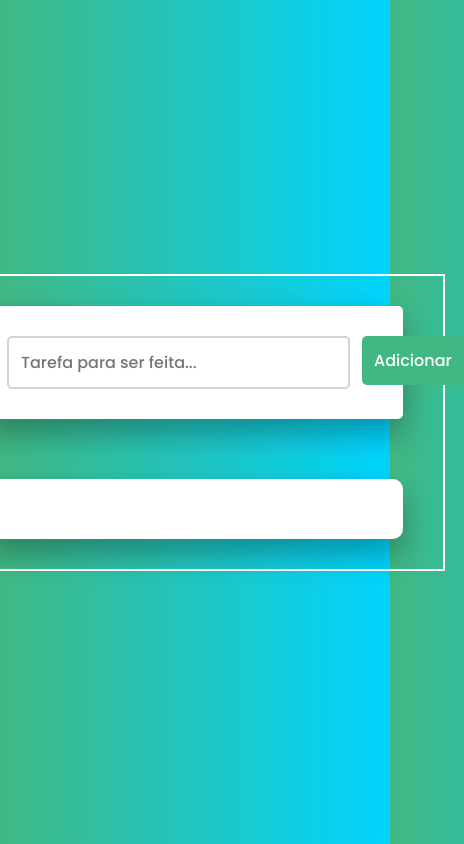
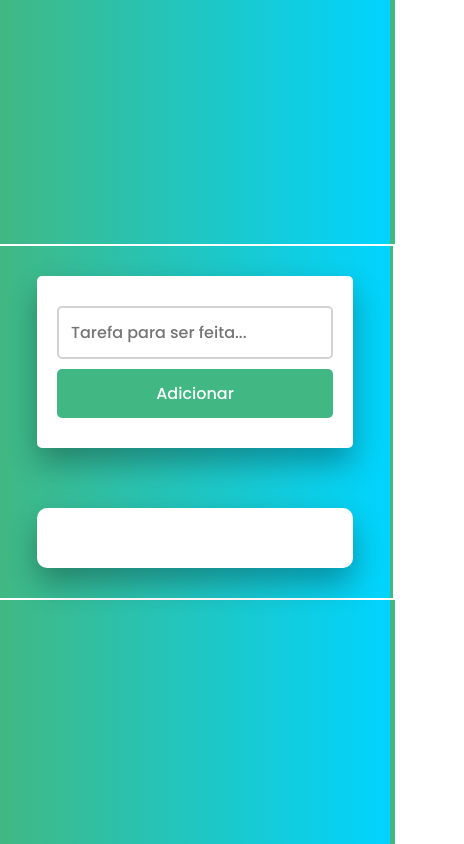
Before and after one commit to Marcosvf23/Task-list, a plain HTML site: page index.html in a window 390 px wide. Shown: the whole page, 464 px wide, since content can reach past the window. Drawn offline with Linux system fonts and the light colour scheme.

Commit message:
foi adicionado resposividade para dispositivos moveis

```diff
--- a/index.html
+++ b/index.html
@@ -8,6 +8,7 @@
 <link rel="preconnect" href="https://fonts.gstatic.com" crossorigin>
 <link href="https://fonts.googleapis.com/css2?family=Poppins:wght@400;500;700&display=swap" rel="stylesheet">
     <link rel="stylesheet" href="./style.css">
+    <link rel="stylesheet" href="./mobile.css">
 </head>
     <body>
         <div class="container">
--- /dev/null
+++ b/mobile.css
@@ -0,0 +1,32 @@
+@media (max-width:1004px) {
+
+    .container{
+    padding: 30px 40px;
+    width: 50%;
+    min-width: 400px;
+    }
+
+    .new-task-container{
+    padding: 30px 20px;
+    border-radius: 5px;
+    flex-direction: column;
+    justify-content: center;
+    }
+
+    .new-task-container input {
+    flex: 1;
+    font-size: 1rem;
+    border: 2px solid #d1d3d4;
+    border-radius: 5px;
+    padding: 12px;
+    font-weight: 500;
+    margin-bottom: 10px;
+    }
+
+    .new-task-button {
+    flex: 1;
+    padding: 12px;
+    margin-left: 0px;
+}
+
+}
```
Also changed, not shown: style.css (line endings or trailing spaces), 1 other file.
